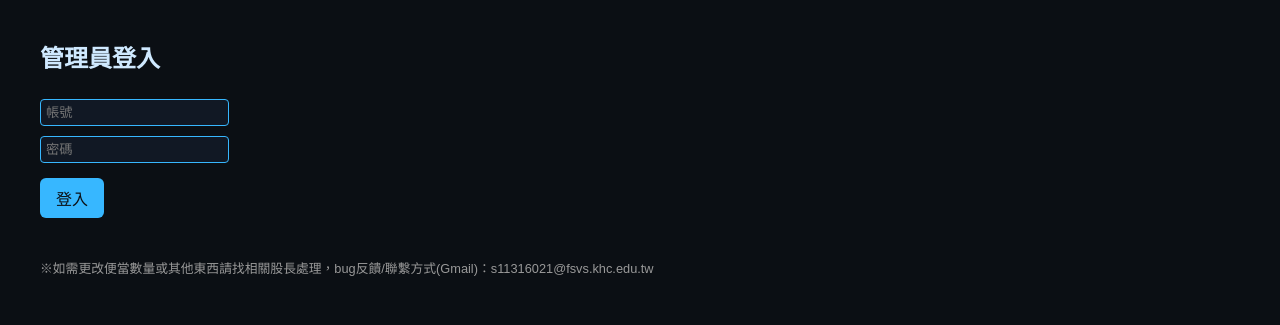
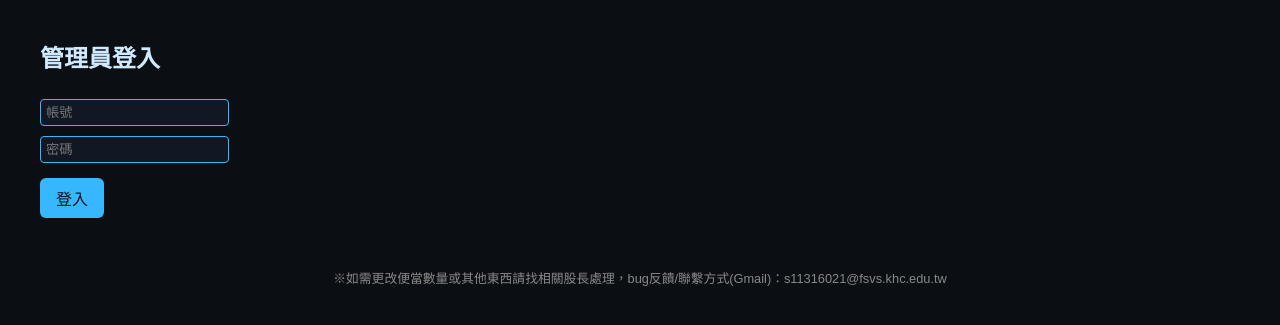
Before and after one commit to Eric-0517/class-lunch-order, a website: page public/admin.html in a window 1280 px wide. Shown: the part 95-420 px from the top of the page. Drawn offline with Linux system fonts and the light colour scheme.

Commit message:
Update admin.html

```diff
--- a/public/admin.html
+++ b/public/admin.html
@@ -49,9 +49,6 @@ th, td { border:1px solid #37b7ff; padding:5px; text-align:center; }
     <button id="deleteAllBtn" class="delete-btn" style="margin-top:15px;">刪除全部訂單</button>
   </div>
 
-  <div class="footer-note">
-    ※如需更改便當數量或其他東西請找相關股長處理，bug反饋/聯繫方式(Gmail)：s11316021@fsvs.khc.edu.tw
-  </div>
 </main>
 
 <script>
@@ -236,6 +233,8 @@ function renderDailyStats(){
   dailyStatsResult.innerHTML = html;
 }
 </script>
-
+<footer style="text-align:center; font-size:0.8em; color:#888; margin:20px 0;">
+  ※如需更改便當數量或其他東西請找相關股長處理，bug反饋/聯繫方式(Gmail)：s11316021@fsvs.khc.edu.tw
+</footer>
 </body>
 </html>
```
